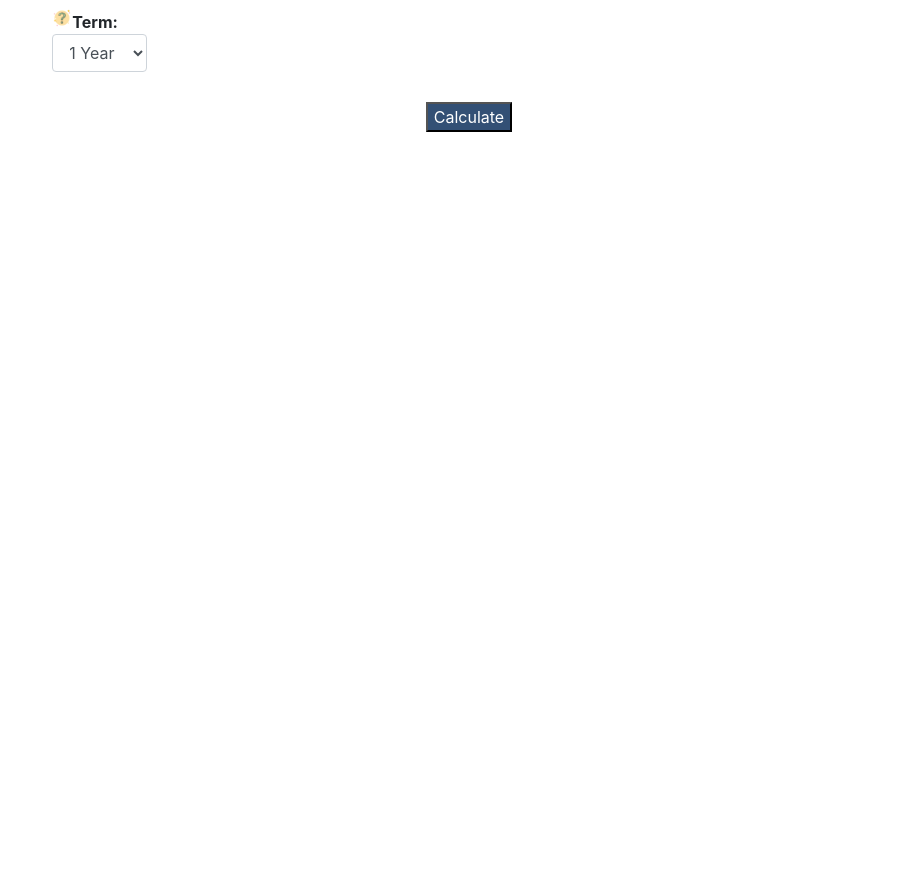
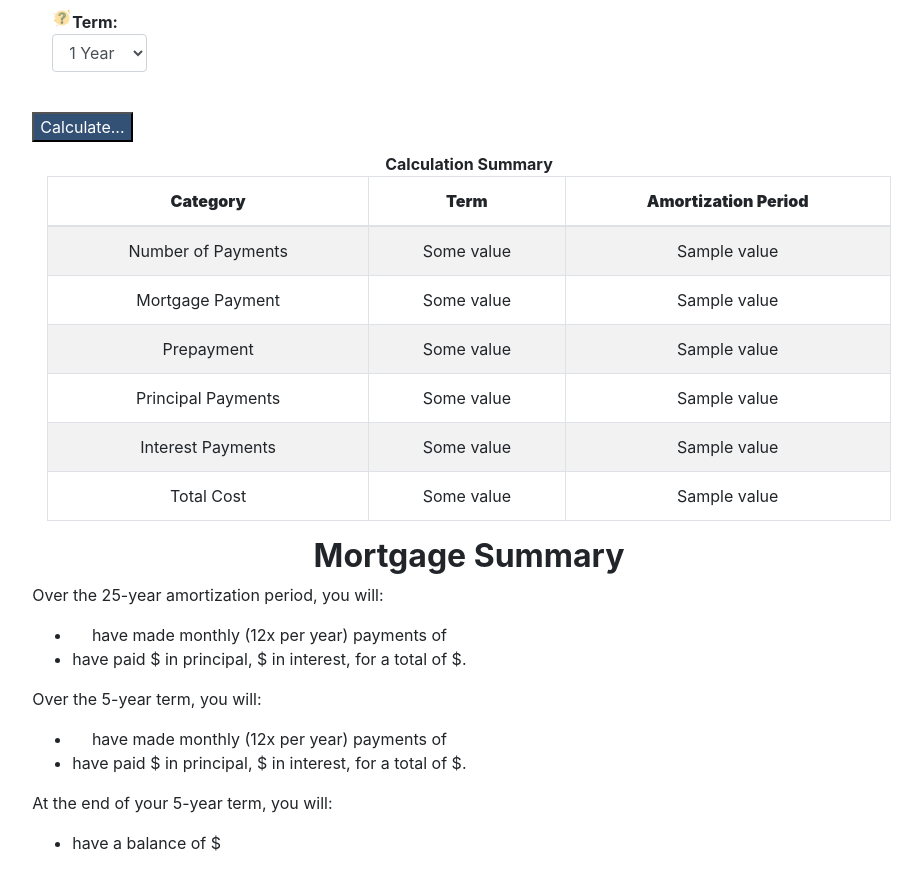
Before and after one commit to atulupadhyay82/Mortgage_calculator_react_app, a React (Create React App) app: page / in a window 1280 px wide. Shown: the part 723-1594 px from the top of the page, without its empty margins (171-1093 px from the left). Before the commit the page ends 855 px from the top, so only its background shows below. Built offline with nearby package versions, Linux system fonts and the light colour scheme.

Commit message:
adding summary component

```diff
--- a/package.json
+++ b/package.json
@@ -6,6 +6,7 @@
     "@testing-library/jest-dom": "^4.2.4",
     "@testing-library/react": "^9.5.0",
     "@testing-library/user-event": "^7.2.1",
+    "bootstrap": "^4.5.2",
     "react": "^16.13.1",
     "react-bootstrap": "^1.3.0",
     "react-dom": "^16.13.1",
--- a/src/Components/MortgageCalculator.js
+++ b/src/Components/MortgageCalculator.js
@@ -2,6 +2,7 @@ import React, { Component } from 'react'
 import {Bootstrap, Grid, Row, Col} from 'react-bootstrap';
 import mortgageCalc from '../Img/mortgageCalc.jpg';
 import questionMark from '../Img/question-mark.png';
+import Summary from './Summary';
 
 export class MortgageCalculator extends Component {
     render() {
@@ -165,11 +166,21 @@ export class MortgageCalculator extends Component {
                                 </div>
                             </header>
 
-                        </section></Col>
+                        </section>
+                        </Col>
+                        <Col lg={8} md="auto" sm={12}>
+                        <Row>
+                        <div>
+                        <input type= "submit" value="Calculate..." style={CalcButton}/>
+                        </div>
+                        </Row>
+                        </Col>
                     </Row>
-                    <div>
-                        <input type= "submit" value="Calculate" style={CalcButton}/>
-                    </div>
+                    <Row  className="justify-content-center">
+                        <Col lg={8}><Summary></Summary></Col>
+                    </Row>
+
+
 
             </div>
         )
@@ -226,7 +237,9 @@ const cardTitle ={
 }
 const CalcButton= {
     backgroundColor: '#335075',
-    color:'white'
+    color:'white',
+    marginBottom: '10px',
+    marginTop: '10px'
 }
 
 export default MortgageCalculator
--- a/src/Components/Summary.js
+++ b/src/Components/Summary.js
@@ -1,13 +1,102 @@
-import React, { Component } from 'react'
+import React, { Component } from 'react';
+import { Row, Col,Table} from 'react-bootstrap';
 
 export class Summary extends Component {
     render() {
         return (
             <div>
+           <Row className="justify-content-md-center">
+               <Col lg={12} md= {12}>
+                   <strong> Calculation Summary</strong>
+                    <Table striped bordered hover size="lg" responsive>
+                        <thead>
+                            <tr>
+                                <th> <strong>Category</strong></th>
+                                <th> <strong>Term</strong></th>
+                                <th> <strong>Amortization Period</strong></th>
+                            </tr>
+                           </thead>
+                        <tbody>
+                            <tr>
+                            <td>Number of Payments</td>
+                            <td>Some value</td>
+                            <td>Sample value</td>
+                            </tr>
+                            <tr>
+                            <td>Mortgage Payment</td>
+                            <td>Some value</td>
+                            <td>Sample value</td>
+                            </tr>
+                            <tr>
+                            <td>Prepayment</td>
+                            <td>Some value</td>
+                            <td>Sample value</td>
+                            </tr>
+                            <tr>
+                            <td>Principal Payments</td>
+                            <td>Some value</td>
+                            <td>Sample value</td>
+                            </tr>
+                            <tr>
+                            <td>Interest Payments</td>
+                            <td>Some value</td>
+                            <td>Sample value</td>
+                            </tr>
+                            <tr>
+                            <td>Total Cost</td>
+                            <td>Some value</td>
+                            <td>Sample value</td>
+                            </tr>
+                        </tbody>
+                    </Table>
 
-            </div>
+               </Col>
+           </Row>
+           <Row>
+            <Col lg={12}>
+            <h2><strong>Mortgage Summary</strong></h2>
+            </Col>
+           </Row>
+           <Row>
+
+           <p>Over the 25-year amortization period, you will:</p>
+           </Row>
+           <Row>
+           <ul>
+           <li style={listStyle}>have made <strong></strong> monthly (12x per year) payments of <strong></strong></li>
+           <li style={listStyle}>have paid $<strong></strong> in principal, $<strong></strong> in interest, for a total of $<strong></strong>.</li>
+           </ul>
+           </Row>
+
+           <Row>
+
+           <p>Over the 5-year term, you will:</p>
+           </Row>
+           <Row>
+           <ul>
+           <li style={listStyle}>have made <strong></strong> monthly (12x per year) payments of <strong></strong></li>
+           <li style={listStyle}>have paid $<strong></strong> in principal, $<strong></strong> in interest, for a total of $<strong></strong>.</li>
+           </ul>
+
+           </Row>
+           <Row>
+
+           <p>At the end of your 5-year term, you will:</p>
+           </Row>
+           <Row>
+           <ul>
+           <li style={listStyle}>have a balance of $<strong></strong></li>
+           </ul>
+
+           </Row>
+
+           </div>
         )
     }
 }
 
+const listStyle ={
+    //marginLeft: '100px'
+}
+
 export default Summary
```
